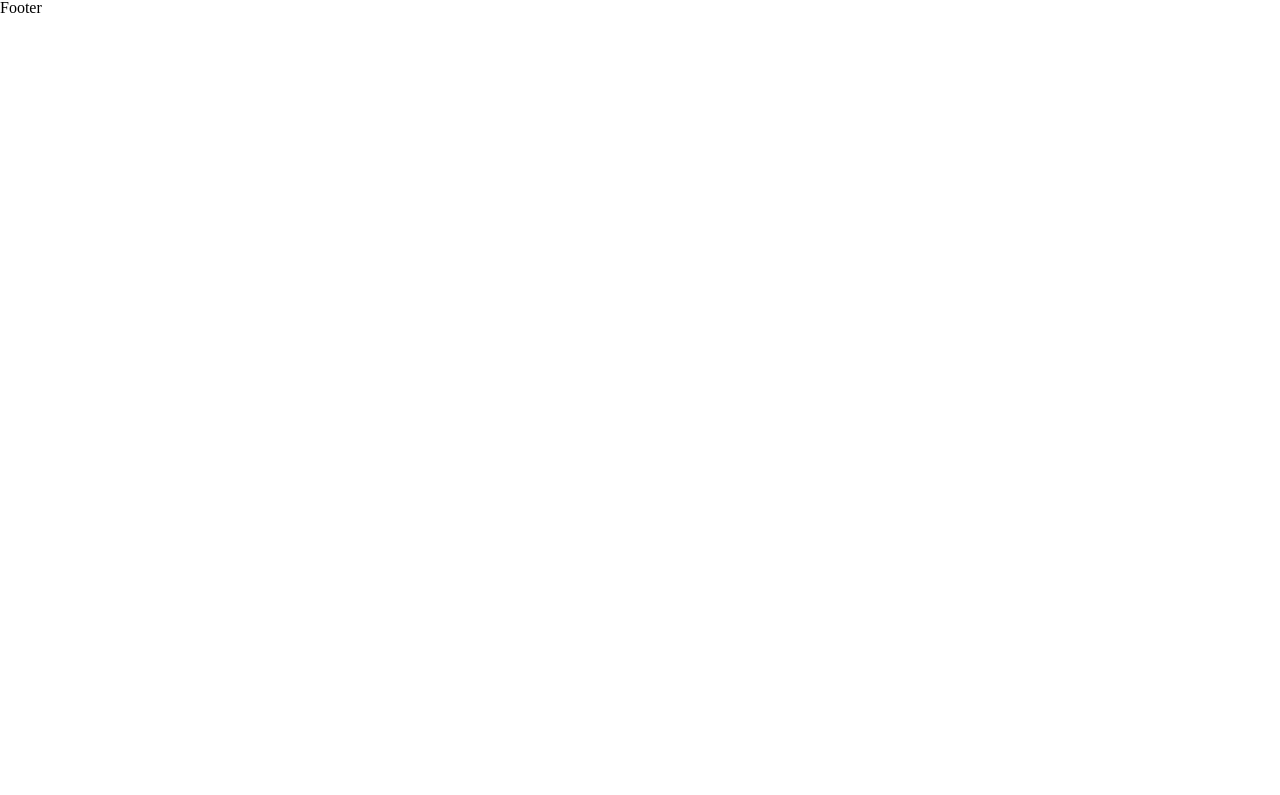
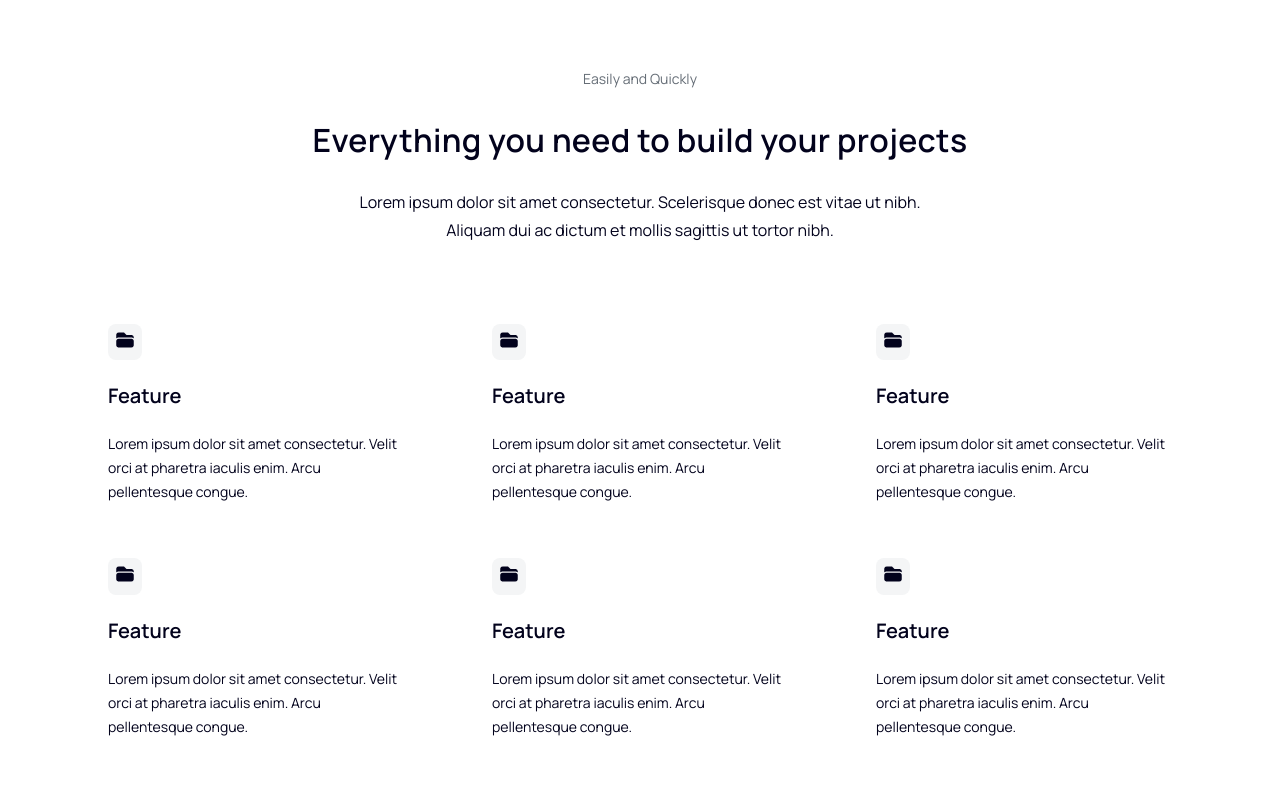
Before and after one commit to p-sthely/aurora, a React (Create React App) app: page / in a window 1280 px wide. Shown: the part 765-1560 px from the top of the page. Before the commit the page ends 800 px from the top, so only its background shows below. Built offline with nearby package versions, Linux system fonts and the light colour scheme.

Commit message:
implement the Cta section

```diff
--- a/src/App.css
+++ b/src/App.css
@@ -3,6 +3,8 @@
 :root {
   --font-family: 'Manrope';
   --color-base-black: #02021c;
+  --color-neutrals-200: #f4f5f6;
   --color-neutrals-500: #c6cace;
+  --color-neutrals-700: #656d76;
   --color-primary-500: #d6375d;
 }
--- a/src/containers/features/Features.jsx
+++ b/src/containers/features/Features.jsx
@@ -1,9 +1,54 @@
 import './features.css'
+import featureLogo from '../../assets/Vector.png'
+
+const Feature = () => (
+  <>
+    <div className='feature__logo'>
+      <img src={featureLogo} alt='feature logo' />
+    </div>
+    <div className='feature__description'>
+      <h3>Feature</h3>
+      <p>Lorem ipsum dolor sit amet consectetur. Velit orci at pharetra iaculis enim. Arcu pellentesque congue.</p>
+    </div>
+  </>
+)
 
 function Features() {
-    return (
-        <div>Features</div>
-    )
+  return (
+    <div className='features'>
+      <div className='features__description'>
+        <div className='features__description__title'>
+          <p>Easily and Quickly</p>
+          <h2>Everything you need to build your projects</h2>
+        </div>
+        <p>Lorem ipsum dolor sit amet consectetur. Scelerisque donec est vitae ut nibh.<br />Aliquam dui ac dictum et mollis sagittis ut tortor nibh.</p>
+      </div>
+      <div className='features__list'>
+        <div className='row'>
+          <div className='feature'>
+            <Feature />
+          </div>
+          <div className='feature'>
+            <Feature />
+          </div>
+          <div className='feature'>
+            <Feature />
+          </div>
+        </div>
+        <div className='row'>
+          <div className='feature'>
+            <Feature />
+          </div>
+          <div className='feature'>
+            <Feature />
+          </div>
+          <div className='feature'>
+            <Feature />
+          </div>
+        </div>
+      </div>
+    </div>
+  )
 }
 
 export default Features
--- a/src/containers/features/features.css
+++ b/src/containers/features/features.css
@@ -0,0 +1,119 @@
+.features {
+  display: flex;
+  flex-direction: column;
+  gap: 64px;
+  margin: 0 24px;
+  padding: 128px 0;
+}
+
+.features__description p {
+  font-family: var(--font-family);
+  font-weight: 400;
+  font-size: 16px;
+  line-height: 28px;
+  text-align: center;
+  color: var(--color-base-black);
+}
+
+.features__description__title p {
+  font-family: var(--font-family);
+  font-weight: 400;
+  font-size: 14px;
+  line-height: 24px;
+  text-align: center;
+  color: var(--color-neutrals-700);
+}
+
+.features__description__title h2 {
+  font-family: var(--font-family);
+  font-weight: 600;
+  font-size: 32px;
+  line-height: 44px;
+  text-align: center;
+  letter-spacing: 0.01em;
+  color: var(--color-base-black);
+}
+
+.features__list {
+  display: flex;
+  flex-direction: column;
+  gap: 40px;
+}
+
+.features__list .row {
+  display: flex;
+  flex-direction: column;
+  gap: 24px;
+}
+
+.feature {
+  flex: 1;
+  padding: 0 32px;
+}
+
+.feature__logo {
+  display: inline-block;
+  padding: 8px;
+  background: var(--color-neutrals-200);
+  border-radius: 8px;
+}
+
+.feature__description h3 {
+  font-family: var(--font-family);
+  font-weight: 600;
+  font-size: 20px;
+  line-height: 32px;
+  color: var(--color-base-black);
+}
+
+.feature__description p {
+  font-family: var(--font-family);
+  font-weight: 400;
+  font-size: 14px;
+  line-height: 24px;
+  color: var(--color-base-black);
+}
+
+/* X Small breakpoint */
+@media screen and (min-width: 576px) {
+  .features {
+    width: 528px;
+    margin: 0 auto;
+  }
+}
+
+/* Small breakpoint */
+@media screen and (min-width: 768px) {
+  .features {
+    width: 720px;
+    margin: 0 auto;
+  }
+
+  .features__list .row {
+    flex-direction: row;
+  }
+}
+
+/* Medium breakpoint */
+@media screen and (min-width: 1024px) {
+  .features {
+    width: 888px;
+    margin: 0 auto;
+  }
+}
+
+/* Large breakpoint */
+@media screen and (min-width: 1280px) {
+  .features {
+    width: 1128px;
+    margin: 0 auto;
+  }
+}
+
+/* X Large breakpoint */
+@media screen and (min-width: 1440px) {
+  .features {
+    width: 1128px;
+    margin: 0 auto;
+  }
+}
```
Also changed, not shown: src/assets/Vector.png (added).
